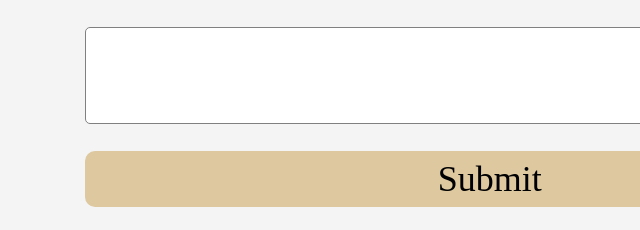
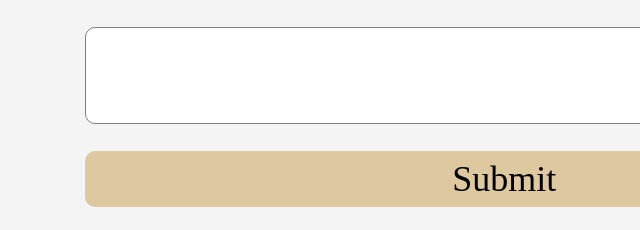
Before and after one commit to yordanoshagos/NYJ-personal-blog, a plain HTML site: page index.html in a window 1280 px wide. Shown: the part 2394-2624 px from the top of the page, 395-1035 px from the left. Drawn offline with Linux system fonts and the light colour scheme; a web font is replaced by a local one.

Commit message:
update changes

```diff
--- a/style.css
+++ b/style.css
@@ -139,10 +139,12 @@ body{
     font-family: wid;
     font-size: 100%;
     top: 3em;
+    cursor: pointer;
 }
 .our-club button:hover{
     background-color: rgb(192, 135, 135);
     border: rgb(192, 135, 135);
+    cursor: pointer;
     color: white;
 }
 .abel-quote{
@@ -202,6 +204,7 @@ form input{
   padding: 0.7em 25em;
   border-radius: 5px;
   border: 1px solid gray;
+  border-radius: 10px;
 }
  #feedback{
   padding: 3em 25em;
@@ -210,7 +213,7 @@ form h2{
   text-align: center;
 }
 form button{
-  padding: 0.2em 9.8em;
+  padding: 0.2em 10.2em;
   border-radius: 10px;
   border: none;
   font-family: kurale;
```
